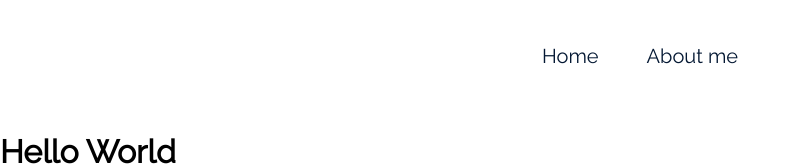
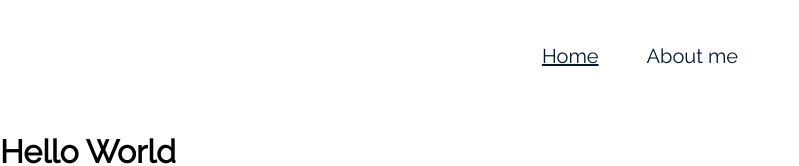
Before and after one commit to martinslmendes/hello-world, a React (Create React App) app: page / in a window 1280 px wide. Shown: the top 166 px of the page, without its empty margins (0-799 px from the left). Built offline with nearby package versions, Linux system fonts and the light colour scheme.

Commit message:
Created navbar links

```diff
--- a/src/components/NavBar/Menu.module.css
+++ b/src/components/NavBar/NavBar.module.css
@@ -6,12 +6,6 @@
     justify-content: center;
 }
 
-.link {
-    color: var(--primary-font-color);
-    font-size: 1.25rem;
-    line-height: 1.5rem;
-}
-
 @media (max-width: 744px) {
     .navigation {
         height: 72px;
--- a/src/components/NavBar/index.js
+++ b/src/components/NavBar/index.js
@@ -1,12 +1,12 @@
-import styles from './Menu.module.css';
-import {Link} from "react-router-dom";
+import styles from './NavBar.module.css';
+import NavBarItem from "../NavBarItem";
 
 export default function NavBar() {
     return (
         <header>
             <nav className={styles.navigation}>
-                <Link className={styles.link} to="/">Home</Link>
-                <Link className={styles.link} to="/about-me">About me</Link>
+                <NavBarItem to="/">Home</NavBarItem>
+                <NavBarItem to="/about-me">About me</NavBarItem>
             </nav>
         </header>
     );
--- /dev/null
+++ b/src/components/NavBarItem/NavBarItem.module.css
@@ -0,0 +1,9 @@
+.link {
+    color: var(--primary-font-color);
+    font-size: 1.25rem;
+    line-height: 1.5rem;
+}
+
+.activeLink {
+    text-decoration: underline;
+}
--- /dev/null
+++ b/src/components/NavBarItem/index.js
@@ -0,0 +1,11 @@
+import styles from './NavBarItem.module.css';
+import {Link, useLocation} from "react-router-dom";
+
+export default function NavBarItem({children, to}) {
+    const location = useLocation();
+    return (
+        <Link className={`${styles.link} ${location.pathname === to ? styles.activeLink : ''}`} to={to}>
+            {children}
+        </Link>
+    );
+}
```
